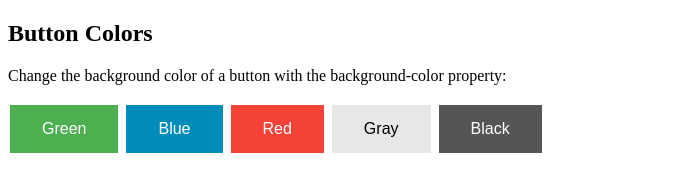
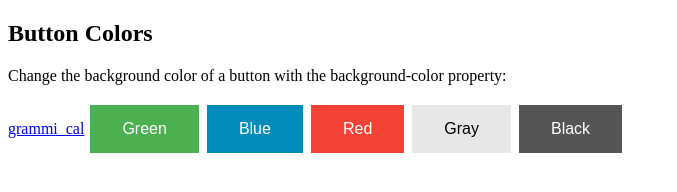
Before and after one commit to Jacoposartini05/tpsit, a plain HTML site: page index.html in a window 1280 px wide. Shown: the whole page, without its empty margins (0-677 px from the left). Drawn offline with Linux system fonts and the light colour scheme.

Commit message:
Update index.html

```diff
--- a/index.html
+++ b/index.html
@@ -30,7 +30,7 @@
 
 <p>Change the background color of a button with the background-color property:</p>
 
-
+  <a href="grammi_cal.html">grammi_cal</a>
 <button class="button">Green</button>
 <button class="button button2">Blue</button>
 <button class="button button3">Red</button>
```
